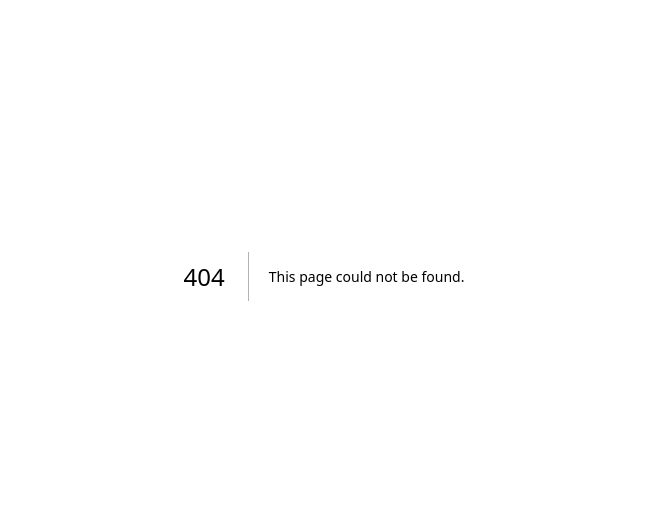
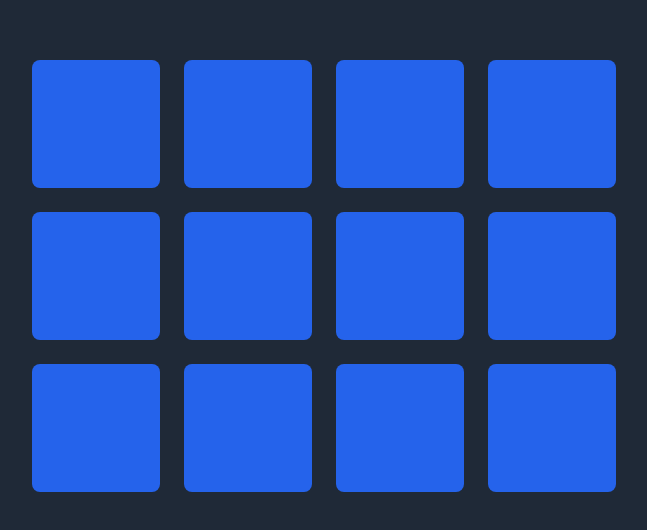
Before and after one commit to andreytr449/react-lab1, a Next.js app: page /memory-card in a window 1280 px wide. Before the commit this address had no page. Shown: the part 124-654 px from the top of the page, without its empty margins (316-963 px from the left). Built offline with nearby package versions, Linux system fonts and the light colour scheme.

Commit message:
Task 14 - Memory Card

```diff
--- /dev/null
+++ b/app/memory-card/page.tsx
@@ -0,0 +1,7 @@
+import Cards from "@/components/shared/memory-card/Cards";
+
+export default function Page() {
+    return (
+       <Cards />
+    );
+}
--- /dev/null
+++ b/components/shared/memory-card/Card.tsx
@@ -0,0 +1,24 @@
+type Props = {
+    handleCardClick: (id:number) => void
+    id:number,
+    isFlipped: boolean
+    src: string
+}
+
+export default function Card({handleCardClick, id, isFlipped, src }:Props){
+    return (
+        <div
+            className="relative w-32 h-32 cursor-pointer"
+            onClick={() => handleCardClick(id)}
+        >
+            {isFlipped ? (
+                    <img src={src} alt="card" className="w-full h-full rounded-lg"/>
+                ) :
+                <div
+                    className={`absolute w-full h-full transition-transform duration-500 transform`}>
+                    <div className="absolute w-full h-full bg-blue-600 rounded-lg" />
+                </div>
+            }
+        </div>
+    )
+}
--- /dev/null
+++ b/components/shared/memory-card/Cards.tsx
@@ -0,0 +1,48 @@
+'use client'
+
+import {useState} from "react";
+import Card from "@/components/shared/memory-card/Card";
+
+interface CardType {
+    id: number
+    src: string
+    isFlipped: boolean
+}
+
+const cardImages: string[] = [
+    '/users-photos/1.jpg',
+    '/users-photos/2.jpg',
+    '/users-photos/3.jpg',
+    '/users-photos/4.jpg',
+    '/users-photos/5.jpg',
+    '/users-photos/6.jpg',
+];
+
+export default function Cards(){
+    const [cards, setCards] = useState<CardType[]>(
+        [...cardImages, ...cardImages].map((src, index) => ({
+            id: index,
+            src,
+            isFlipped: false,
+        }))
+    );
+
+    const handleCardClick = (id: number) => {
+        setCards((prevCards) =>
+            prevCards.map((card) =>
+                card.id === id ? {...card, isFlipped: !card.isFlipped} : card
+            )
+        );
+    };
+
+
+    return (
+        <div className="flex flex-col items-center justify-center min-h-screen bg-gray-800">
+            <div className="grid grid-cols-4 gap-6">
+                {cards.map((card) => (
+                    <Card key={card.id} handleCardClick={handleCardClick} id={card.id} isFlipped={card.isFlipped} src={card.src} />
+                ))}
+            </div>
+        </div>
+    )
+}
```
